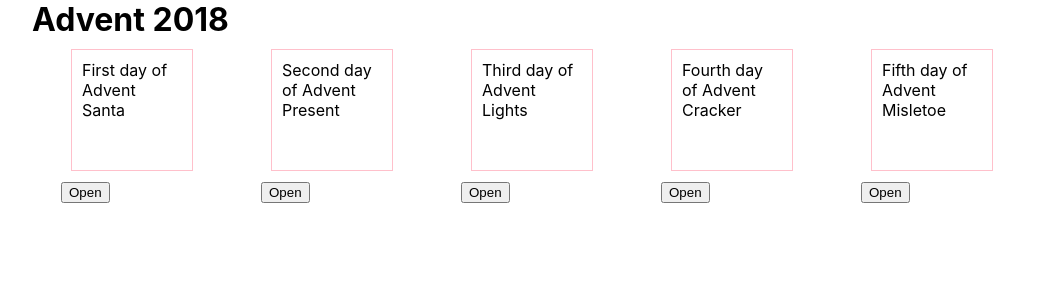
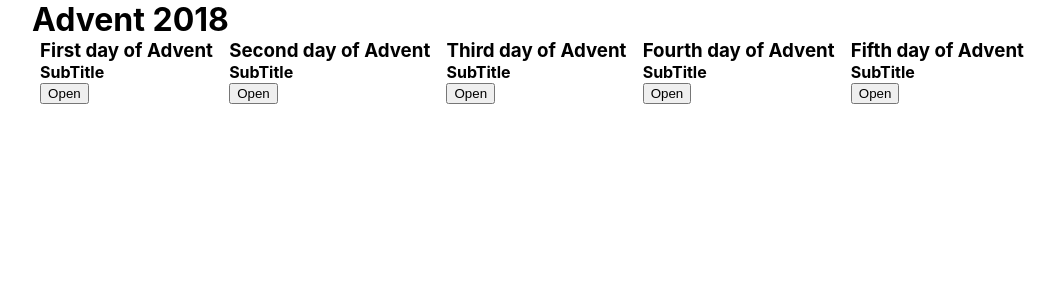
Before and after one commit to CharlotteMD/advent-calendar, a React (Create React App) app: page / in a window 1280 px wide. Shown: the top 300 px of the page, without its empty margins (108-1162 px from the left). Built offline with nearby package versions, Linux system fonts and the light colour scheme.

Commit message:
doors open and close

```diff
--- a/src/App.js
+++ b/src/App.js
@@ -1,6 +1,8 @@
 import React, { Component } from 'react';
 // import logo from './logo.svg';
 import './App.css';
+
+import Card from './components/card.js'
 
 class App extends Component {
 
@@ -61,12 +63,20 @@ class App extends Component {
 
         <div className="calendar">
           {advent.map((day, i) =>
-            <div>
-              <p key={i} className="door" id={day.id}>{day.text}<span> {day.present}</span></p>
-              <button key={`button-${i}`} onClick={this.revealPresent}>Open</button>
-            </div>
+
+              <Card
+                title={day.text}
+              />
+
+            // <div>
+            //   <p key={i} className="door" id={day.id}>{day.text}<span> {day.present}</span></p>
+            //   <button key={`button-${i}`} onClick={this.revealPresent}>Open</button>
+            // </div>
         )}
         </div>
+
+
+
       </div>
     );
   }
--- /dev/null
+++ b/src/components/card.js
@@ -0,0 +1,49 @@
+import React, { Component } from 'react';
+// import logo from './logo.svg';
+// import './App.css';
+
+
+class Card extends Component {
+  constructor(props) {
+    super(props)
+
+    this.state = {
+      open: false
+    }
+  }
+
+  openDoor = () => {
+    this.setState({
+      open: true
+    }, this.log );
+  }
+
+  closeDoor = () => {
+    this.setState({
+      open: false
+    }, this.log );
+  }
+
+  log = () => {console.log(this.state.open)};
+
+  render() {
+    return(
+      <div>
+        {!this.state.open &&
+          (<div className="card">
+            <h3>{this.props.title}</h3>
+            <h4>SubTitle</h4>
+            <button onClick={this.openDoor}>Open</button>
+          </div>)}
+        {this.state.open &&
+          (<div className="card">
+            <h3>{this.props.title}</h3>
+            <h4>Door is open!</h4>
+            <button onClick={this.closeDoor}>Close</button>
+          </div>)}
+      </div>
+    )
+  }
+};
+
+export default Card;
```
